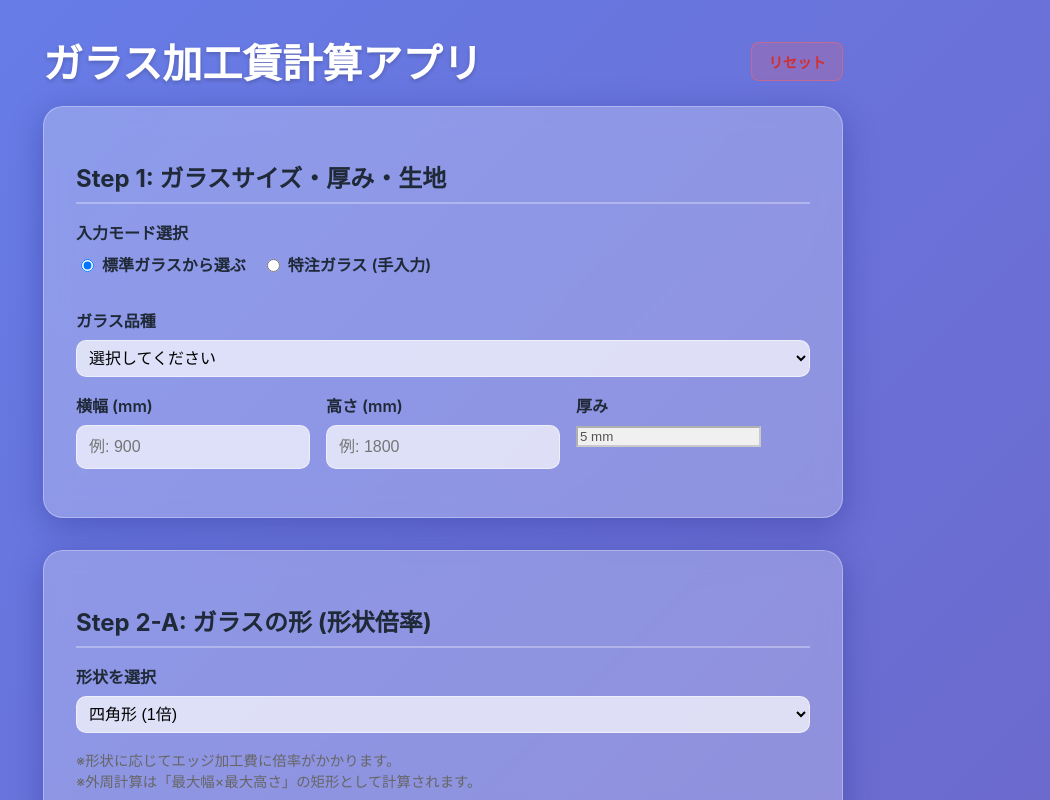
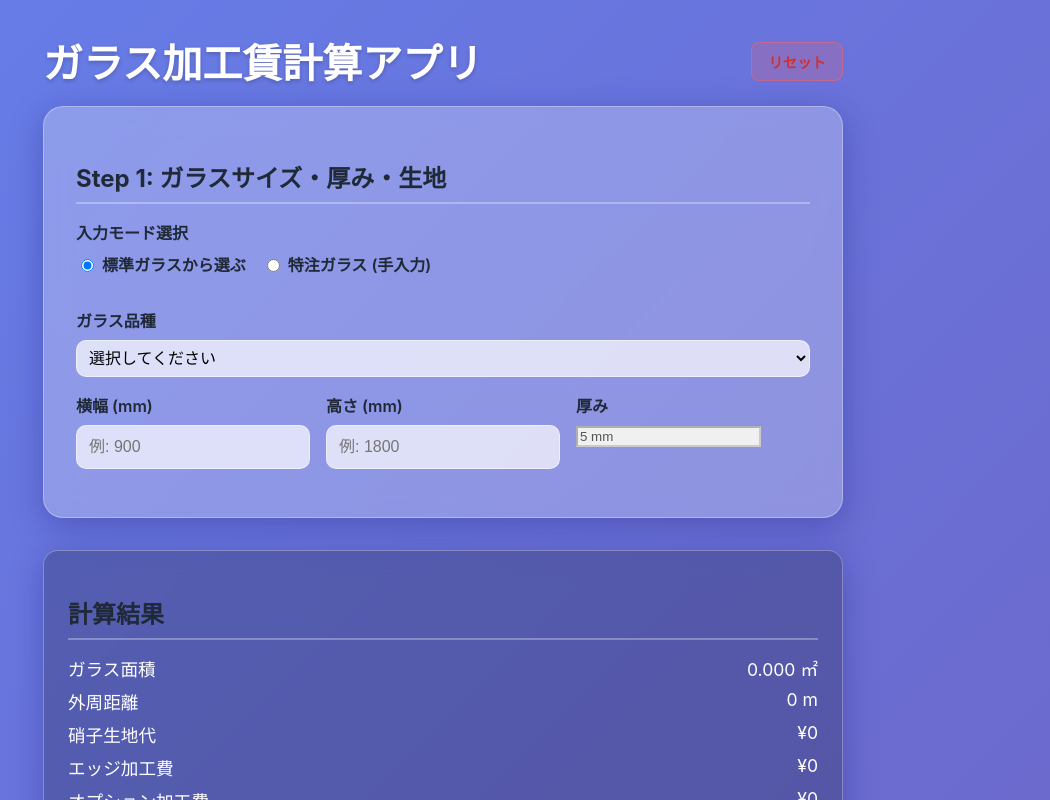
Before and after one commit to tamachan08/glass-cal, a React (Vite) app: page / in a window 1280 px wide. Shown: the top 800 px of the page, without its empty margins (197-1247 px from the left). Built offline with nearby package versions, Linux system fonts and the light colour scheme.

Commit message:
style: Move result display to after Step 1 (Glass Inputs)

```diff
--- a/src/App.tsx
+++ b/src/App.tsx
@@ -143,6 +143,8 @@ function App() {
         onUnitPriceChange={setUnitPrice}
       />
 
+      <ResultCard result={result} />
+
       <ShapeSelector
         shape={shape}
         onChange={setShape}
@@ -158,7 +160,6 @@ function App() {
         onChange={setOptions}
       />
 
-      <ResultCard result={result} />
       <footer style={{ marginTop: '2rem', textAlign: 'center', opacity: 0.5, fontSize: '0.8rem' }}>
         v2.0 (Shape Multipliers)
       </footer>
```
